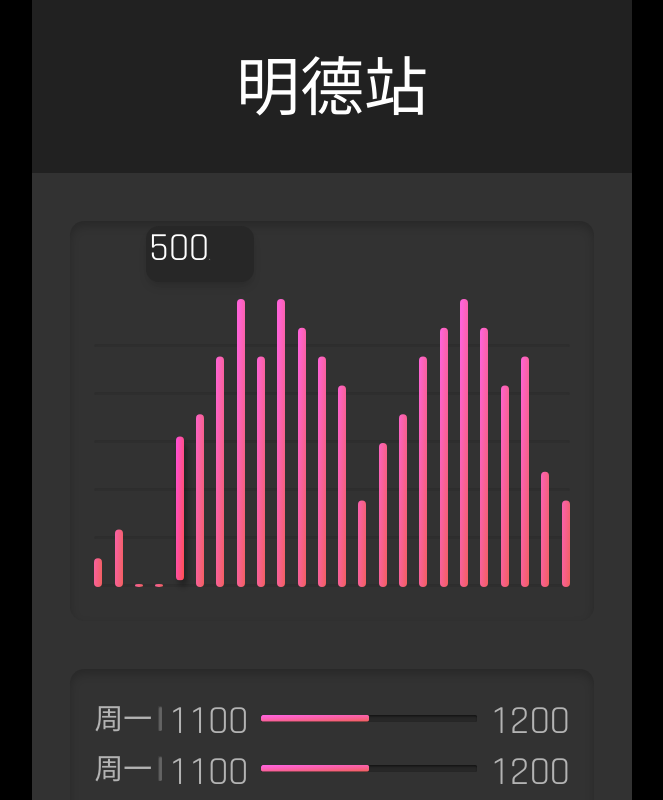
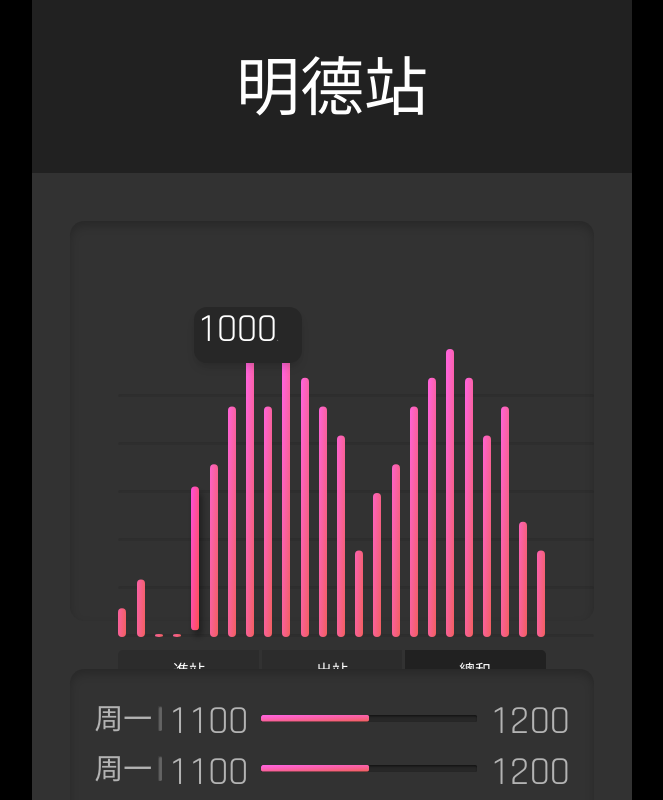
Before and after one commit to l-zch/MRTPFF, a Vue app: page /page in a window 1280 px wide. Shown: the top 800 px of the page, without its empty margins (308-971 px from the left). Built offline with nearby package versions, Linux system fonts and the light colour scheme; some icons are missing; a web font is replaced by a local one.

Commit message:
模式選單

```diff
--- a/src/components/page/FieldDailyPredict.vue
+++ b/src/components/page/FieldDailyPredict.vue
@@ -1,14 +1,20 @@
 <template>
+  <div class="relative w-[327px] h-[270px] px-[15px] flex flex-col">
+    <div class="relative w-full h-[230px] flex mt-[30px]">
       <div
+        v-for="i in 6"
           class="reference-line w-[297px] absolute h-[2px] rounded-[1px]"
-    v-for="i in 6"
-    :style="{ bottom: (i - 1) * 30 + 21 + 'px' }"
+          :style="{ bottom: (i - 1) * 30 + 'px' }"
       ></div>
       <div
         class="bg-[#272727] w-[68px] h-[35px] rounded-[8px] absolute top-[3px] left-[3px] shadow-md z-20 p-[2px] bar-transition"
         :style="{ left: hovered * 11 - 8 + 'px' }"
       >
-    <monospaced :content="`${data[hovered - 1]}`" :size="25" color="#ffffff" />
+        <monospaced
+          :content="`${data[hovered - 1]}`"
+          :size="25"
+          color="#ffffff"
+        />
         <monospaced content="人" :size="1" color="#ffffff" />
       </div>
       <div
@@ -17,12 +23,12 @@
         ref="chart"
       >
         <svg
+          v-for="n in 24"
             :class="[
               'flex w-[5px] h-full transition',
               hovered == n ? 'hight-light' : '',
             ]"
             @mouseover="mouseOver(n)"
-      v-for="n in 24"
         >
           <color />
           <clipPath :id="`clipPathD${n}`">
@@ -42,22 +48,54 @@
           />
         </svg>
       </div>
+    </div>
+    <div
+      class="w-full h-[25px] flex justify-between rounded-[3px] overflow-hidden mt-[8px]"
+    >
+      <div
+        v-for="option in Object.keys(options)"
+          :style="{ backgroundColor: display == option ? '#212121' : '#2C2C2C' }"
+          class="bg-[#212121] w-[33%] h-full text-white leading-[25px] text-[10px] text-center"
+          @click="display = option"
+      >
+        {{ option }}
+      </div>
+    </div>
+  </div>
 </template>
 
 <script setup>
-import { ref } from "vue";
+import { ref, computed } from "vue";
 import Color from "../appearance/Color.vue";
 import Monospaced from "../appearance/MonospacedFontText.vue";
+import { useStore } from "vuex";
 
-const data = [
+const entering = [
   100, 200, 10, 10, 500, 600, 800, 1000, 800, 1000, 900, 800, 700, 300, 500,
   600, 800, 900, 1000, 900, 700, 800, 400, 300,
 ];
+const leaving = [
+  100, 200, 10, 10, 500, 600, 800, 1000, 800, 1000, 900, 800, 700, 300, 500,
+  600, 800, 900, 1000, 900, 700, 800, 400, 300,
+];
+const sum = [];
 
+const display = ref("總和");
+const options = {
+  進站: 0,
+  出站: 0,
+  總和: 0,
+};
+
+for (let i = 0; i < 24; ++i) sum.push(entering[i] + leaving[i]);
+
+const data = sum;
 const now = 5;
 const hovered = ref(now);
-const maximum = Math.max(...data);
+const maximum = computed(() => Math.max(...data));
 const chart = ref();
+const store = useStore();
+const zoomLevel = computed(() => store.state.zoomLevel);
 
 function mouseOver(n) {
   hovered.value = n;
@@ -65,16 +103,15 @@ function mouseOver(n) {
 
 function onTouchmove(e) {
   const chartRect = chart.value.getBoundingClientRect();
-  const zoomLevel = Math.min(window.innerWidth / 375, window.innerHeight / 500);
   const barX = e.changedTouches[0].clientX;
   const n = Math.round(
-    ((barX / zoomLevel - chartRect.x) / chartRect.width) * 24
+    ((barX / zoomLevel.value - chartRect.x) / chartRect.width) * 24
   );
   hovered.value = Math.max(Math.min(n, 24), 1);
 }
 </script>
 
-<style scoped>
+<style scoped lang="postcss">
 .bar-transition {
   transition: all 110ms linear;
 }
```
Lines whose indentation alone changed are shown as unchanged.
